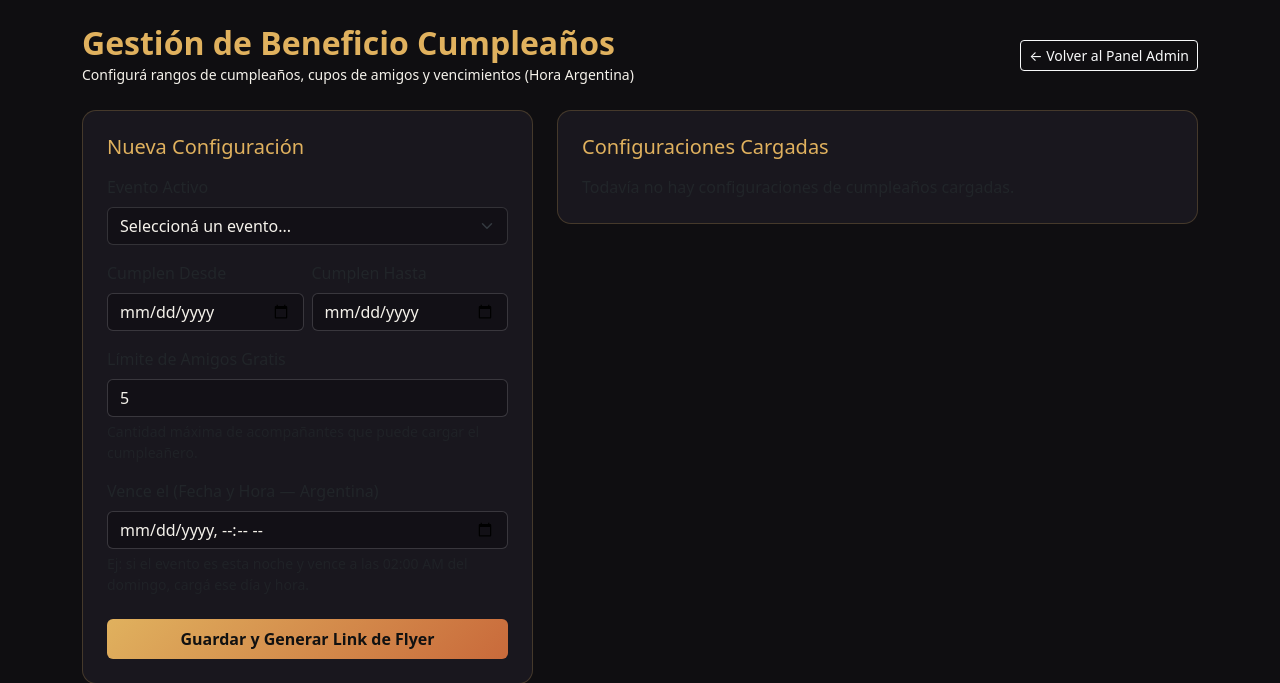
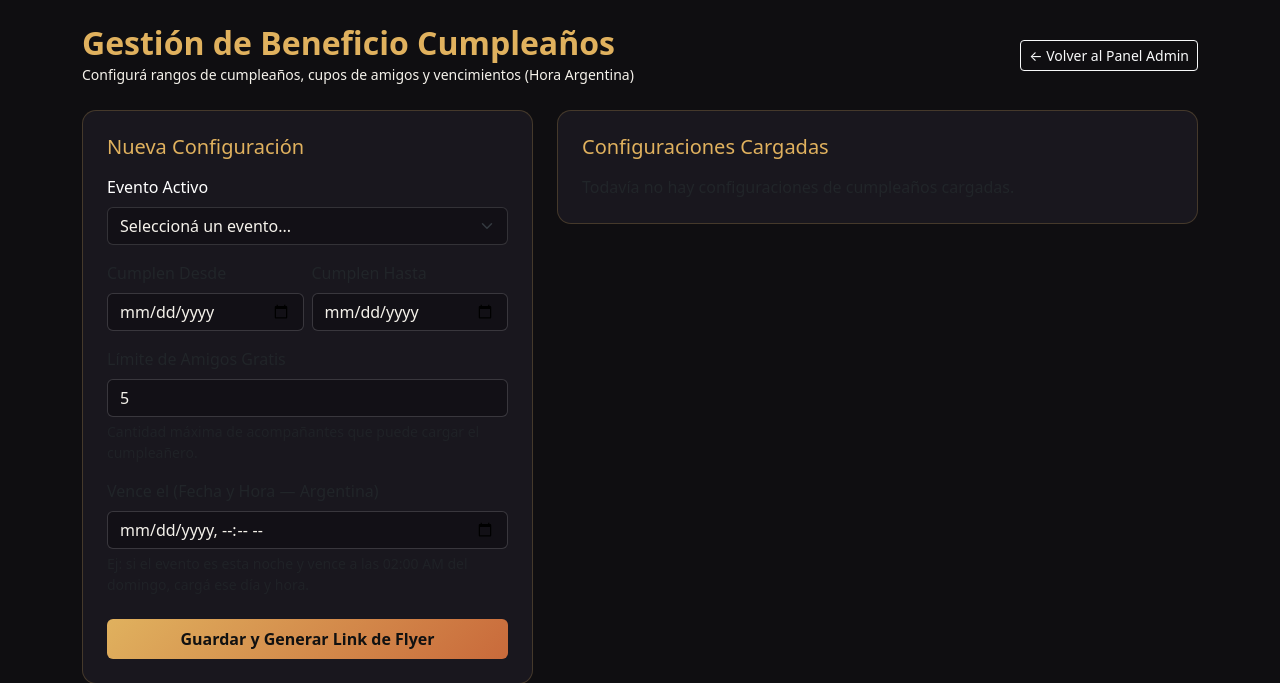
Before and after one commit to killerchipy723/casino_ticketjets, a Flask app: page /admin/cumpleanos in a window 1280 px wide. Shown: the top 683 px of the page. Run offline with Flask 3, Linux system fonts and the light colour scheme; the visitor is signed in with stand-in values (Sample User, id 1); data that the repository does not hold is empty; parts of the project's set-up code (start-up, migrations or seed data) failed here and were passed over.

Commit message:
ok cumpleaños

```diff
--- a/templates/admin_cumpleanos.html
+++ b/templates/admin_cumpleanos.html
@@ -36,7 +36,7 @@
           <h5 class="text-gold mb-3">Nueva Configuración</h5>
           <form method="POST">
             <div class="mb-3">
-              <label for="evento_id" class="form-label">Evento Activo</label>
+              <label for="evento_id" class="form-label text-white">Evento Activo</label>
               <select class="form-select" id="evento_id" name="evento_id" required>
                 <option value="" selected disabled>Seleccioná un evento...</option>
                 {% for ev in eventos %}
```
